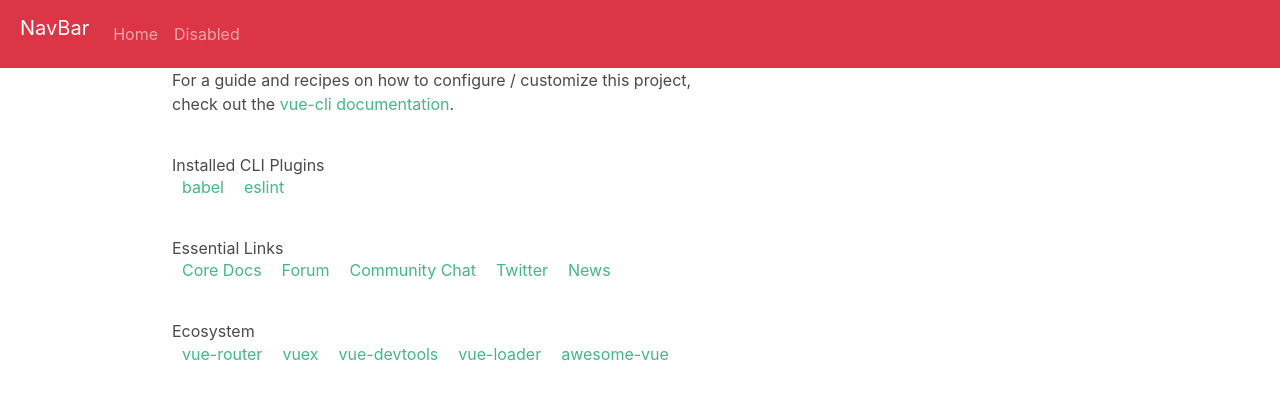
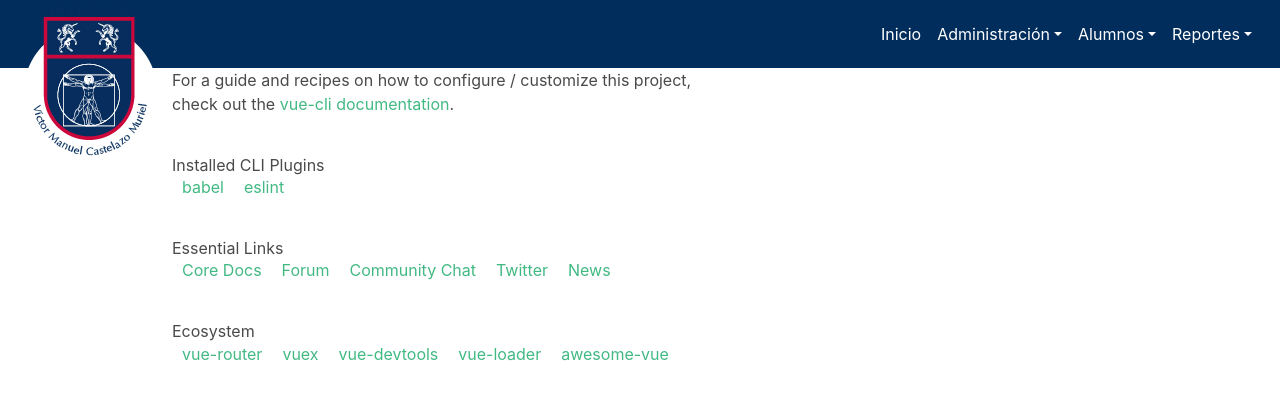
Before and after one commit to Citlaa/KST_web, a Vue app: page / in a window 1280 px wide. Shown: the top 400 px of the page. Built offline with nearby package versions, Linux system fonts and the light colour scheme.

Commit message:
Se termina menú

```diff
--- a/src/App.vue
+++ b/src/App.vue
@@ -1,16 +1,35 @@
 <template>
   <div>
-    <b-navbar toggleable="md" type="dark" variant="danger" style="padding-left: 20px; padding-right: 20px;">
-      <b-navbar-brand href="#">NavBar</b-navbar-brand>
+    <div>
+    <b-navbar toggleable="md" type="dark" style="padding-left: 20px; padding-right: 20px;">
+      <b-navbar-brand href="#">
+        <img :src="logo.url" class="d-inline-block align-top logo" alt="Instituto Castelazo">
+      </b-navbar-brand>
       <b-navbar-toggle target="nav-collapse"></b-navbar-toggle>
 
-      <b-collapse id="nav-collapse" is-nav>
+      <b-collapse id="nav-collapse" class="justify-content-end" is-nav>
         <b-navbar-nav>
-          <b-nav-item :to="{ name: 'Index'}">Home</b-nav-item>
-          <b-nav-item :to="{ name: 'Home'}">Disabled</b-nav-item>
+          <b-nav-item :to="{ name: 'Index'}">Inicio</b-nav-item>
+          <b-nav-item-dropdown text="Administración">
+            <b-dropdown-item :to="{ name: 'TiposDePago'}">Tipos de pago</b-dropdown-item>
+            <b-dropdown-item :to="{ name: 'TiposDePago'}">Creación de grupos</b-dropdown-item>
+            <b-dropdown-item :to="{ name: 'TiposDePago'}">Ciclo Escolar</b-dropdown-item>
+            <b-dropdown-item :to="{ name: 'TiposDePago'}">Control de pagos</b-dropdown-item>
+            <b-dropdown-item :to="{ name: 'TiposDePago'}">Tipos de recargos</b-dropdown-item>
+          </b-nav-item-dropdown>
+          <b-nav-item-dropdown text="Alumnos">
+            <b-dropdown-item :to="{ name: 'TiposDePago'}">Registro de alumnos</b-dropdown-item>
+            <b-dropdown-item :to="{ name: 'TiposDePago'}">Consulta de Historial Acádemico</b-dropdown-item>
+            <b-dropdown-item :to="{ name: 'TiposDePago'}">Rgistro de Padre/Tutor</b-dropdown-item>
+          </b-nav-item-dropdown>
+          <b-nav-item-dropdown text="Reportes">
+            <b-dropdown-item :to="{ name: 'TiposDePago'}" class="ms-auto">Lista de grupo</b-dropdown-item>
+            <b-dropdown-item :to="{ name: 'TiposDePago'}">Lista de personas con aduedo</b-dropdown-item>
+          </b-nav-item-dropdown>
         </b-navbar-nav>
       </b-collapse>
     </b-navbar>
+    </div>
     <div id="app" class="container is-max-desktop">
       <router-view />
     </div>
@@ -25,6 +44,13 @@ export default {
 
   },
   setup(){
+  },
+  data(){
+    return {
+      logo: {
+        url: require('./assets/logo.png')
+      }
+    }
   }
 };
 </script>
@@ -32,4 +58,27 @@ export default {
 <style>
 /* import style bulma */
 @import "~bulma/css/bulma.css";
+
+.navbar{
+  background-color: #002d5c !important;
+}
+.router-link-active{
+  color:blue;
+
+}
+
+.navbar-dark .navbar-nav .nav-link {
+    color: #FFFFFF !important;
+}
+
+.dropdown-menu {
+    right: 0;
+    left: auto;
+}
+
+.logo{
+  position: absolute;
+  top: 0px;
+  max-width: 200px;
+}
 </style>
```
Also changed, not shown: src/assets/logo.png.
